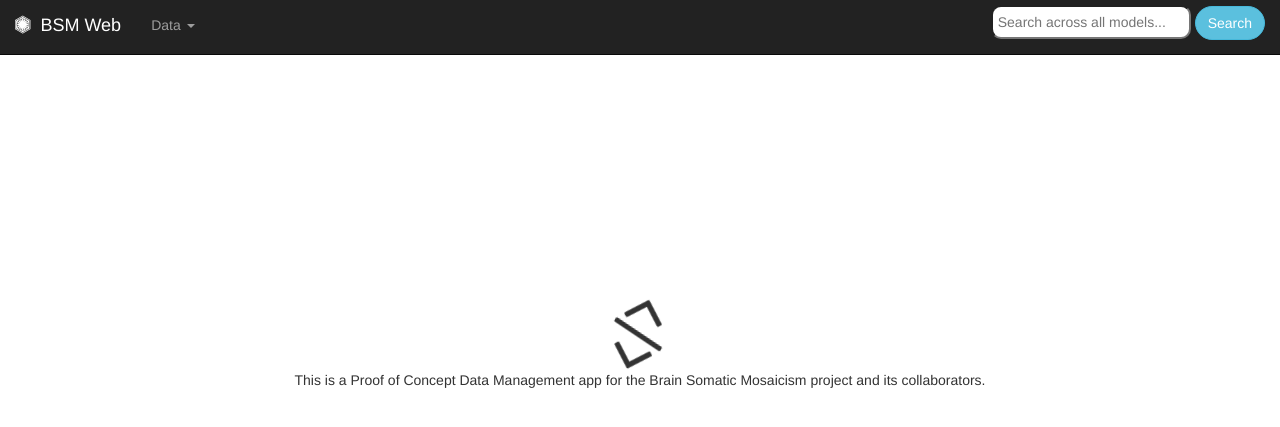
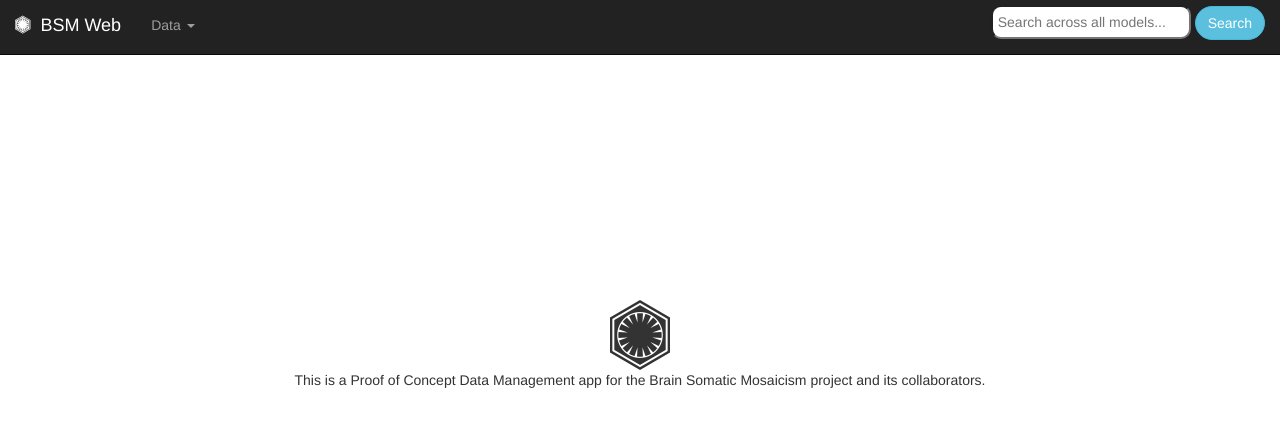
Before and after one commit to angga30/Django-CRUD, a Django app: page / in a window 1280 px wide. Shown: the top 427 px of the page. Run offline with Django 3.2, Linux system fonts and the light colour scheme; some libraries are stand-ins or nearby versions.

Commit message:
Test Auto-Deploy

```diff
--- a/bsm_samples/templates/base.html
+++ b/bsm_samples/templates/base.html
@@ -84,8 +84,7 @@
 
     {% if ON_HOMEPAGE %}
       <div class="absolute-center">
-        <i class="fa fa-code fa-spin fa-5x" aria-hidden="true"></i>
-        <!--<i class="fa fa-first-order fa-5x" aria-hidden="true"></i>-->
+        <i class="fa fa-first-order fa-5x" aria-hidden="true"></i>
         <br>
         <p>
           This is a Proof of Concept Data Management app for
```
